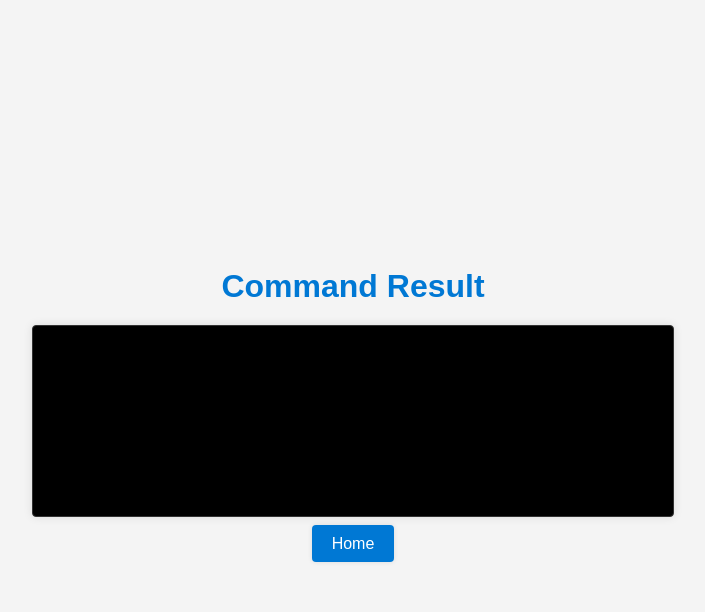
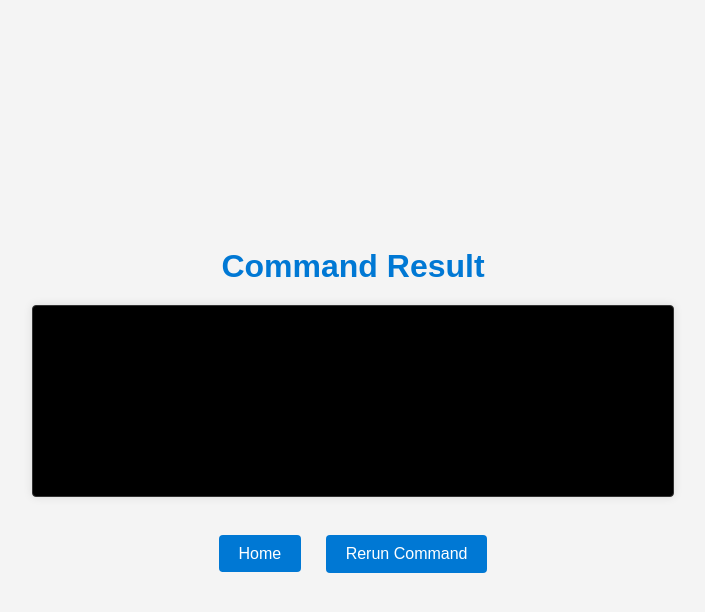
Before and after one commit to KehindeBello/NLP2AzureCLI, a Flask app: page /result_page in a window 1280 px wide. Shown: the top 612 px of the page, without its empty margins (287-992 px from the left). Run offline with Flask 3, Linux system fonts and the light colour scheme; the visitor is signed in with stand-in values (Sample User, id 1); data that the repository does not hold is empty.

Commit message:
rerun button

```diff
--- a/static/result_page.css
+++ b/static/result_page.css
@@ -44,12 +44,16 @@
     text-decoration: none;
     border-radius: 4px;
     font-size: 1rem;
-    box-shadow: 0 0 5px rgba(0, 0, 0, 0.1);
     transition: background-color 0.3s ease;
 }
 
 .button:hover {
     background-color: #005A9E; /* Darker blue on hover */
+}
+
+#rerun-button {
+    border: none;
+    margin-left: 20px;
 }
 
 .loading-spinner {
--- a/templates/result_page.html
+++ b/templates/result_page.html
@@ -14,13 +14,25 @@
     </div>
     <div id="result-output" style="display: none;"></div>
     <br>
-    <div><a href="/home" class="button">Home</a></div>
+    <div>
+        <a href="/home" class="button">Home</a>
+        <button id="rerun-button" class="button">Rerun Command</button>
+    </div>
 
     <script>
         document.addEventListener('DOMContentLoaded', async function() {
 
             const outputElement = document.getElementById("result-output");
             const loadingContainer = document.getElementById("loading-container");
+            const rerunButton = document.getElementById("rerun-button");
+
+            // run command and stream response
+            async function runCommand() {
+                //clear former result
+                outputElement.innerHTML = '';
+                loadingContainer.style.display = 'block';
+                outputElement.style.display = "none";
+
             // Fetch and stream response from the run-command endpoint
                 await fetch('/run-command', { method: 'POST' }).then(response => {
                     const reader = response.body.getReader();
@@ -40,6 +52,12 @@
                     }
                     readStream();
                 });
+        }
+        //Run the command
+        runCommand();
+
+        // Rerun the command when the Rerun command button is clicked
+        rerunButton.addEventListener('click', runCommand);
     });
     </script>
 </body>
```
Lines whose indentation alone changed are shown as unchanged.
